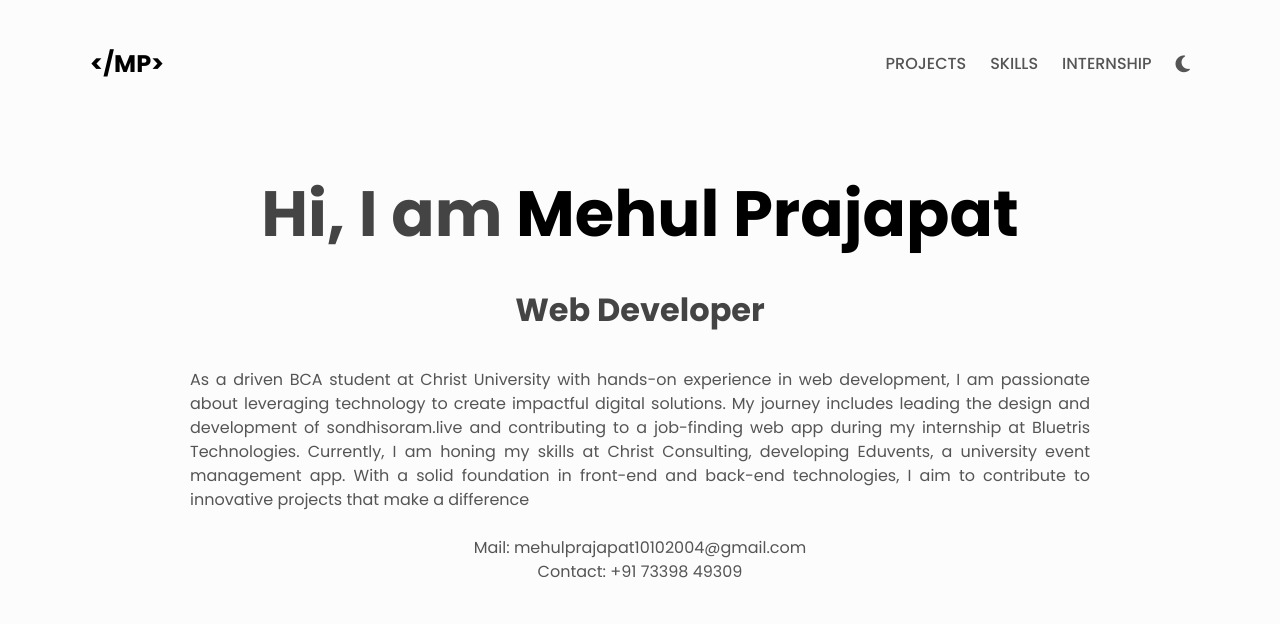
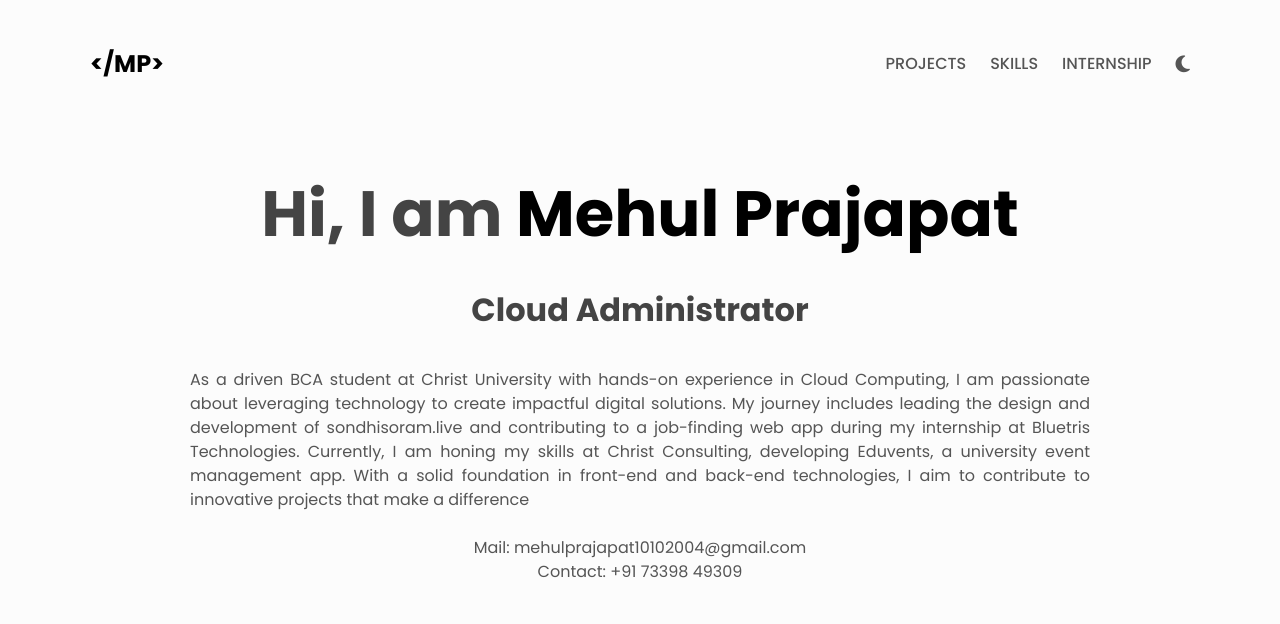
Before and after one commit to mehulprajapat03/portfolio-mehul, a plain HTML site: page index.html in a window 1280 px wide. Shown: the top 624 px of the page. Drawn offline with Linux system fonts and the light colour scheme.

Commit message:
Update index.html

```diff
--- a/index.html
+++ b/index.html
@@ -61,9 +61,9 @@
     <!-- About -->
     <div class="about center">
       <h1>Hi, I am <span class="about__name">Mehul Prajapat</span></h1>
-      <h2 class="about__role">Web Developer</h2>
+      <h2 class="about__role">Cloud Administrator</h2>
       <p class="about__desc"> <!-- Edit the About make sure you add your degree!-->
-        As a driven BCA student at Christ University with hands-on experience in web development, I am passionate about leveraging technology to create impactful digital solutions. My journey includes leading the design and development of sondhisoram.live and contributing to a job-finding web app during my internship at Bluetris Technologies. Currently, I am honing my skills at Christ Consulting, developing Eduvents, a university event management app. With a solid foundation in front-end and back-end technologies, I aim to contribute to innovative projects that make a difference
+        As a driven BCA student at Christ University with hands-on experience in Cloud Computing, I am passionate about leveraging technology to create impactful digital solutions. My journey includes leading the design and development of sondhisoram.live and contributing to a job-finding web app during my internship at Bluetris Technologies. Currently, I am honing my skills at Christ Consulting, developing Eduvents, a university event management app. With a solid foundation in front-end and back-end technologies, I aim to contribute to innovative projects that make a difference
       </p> <!-- about you -->
       <br>
       <a href="mailto:mehulprajapat10102004@gmail.com">Mail: mehulprajapat10102004@gmail.com </a>
```
